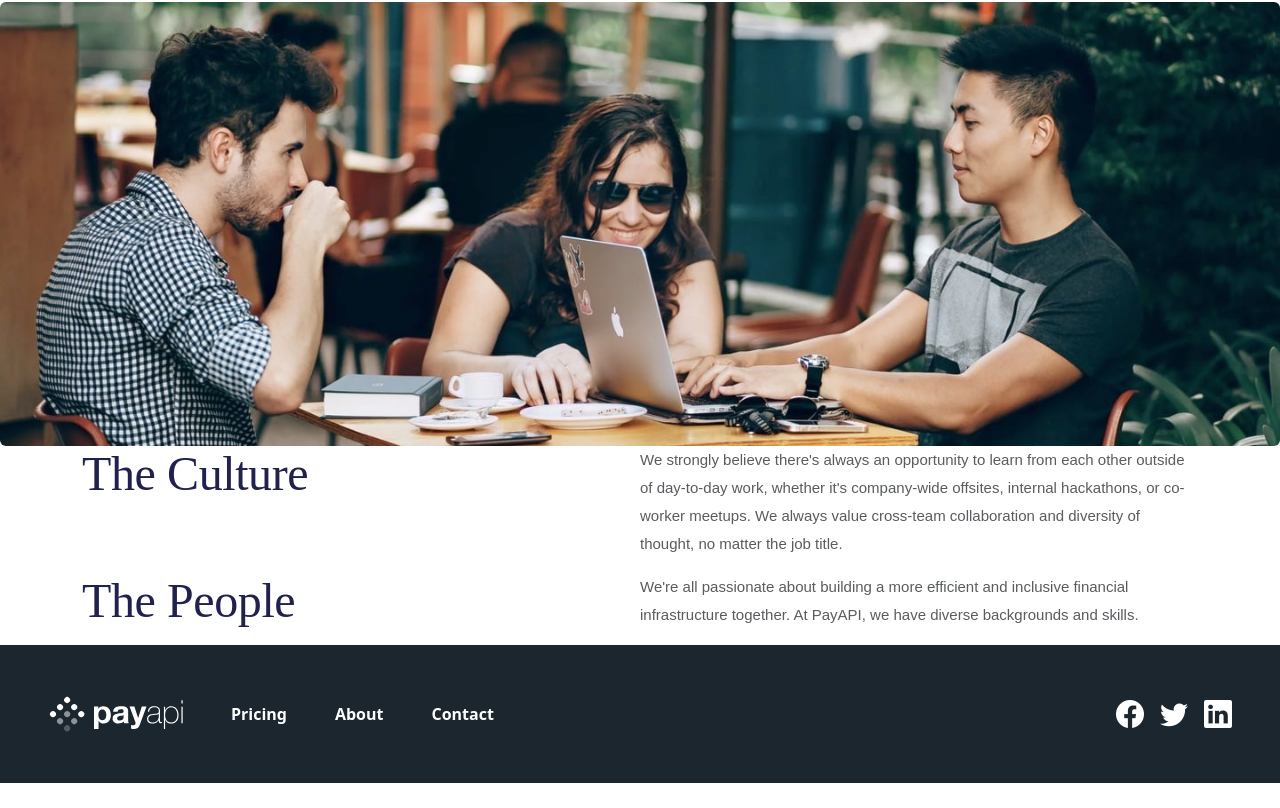
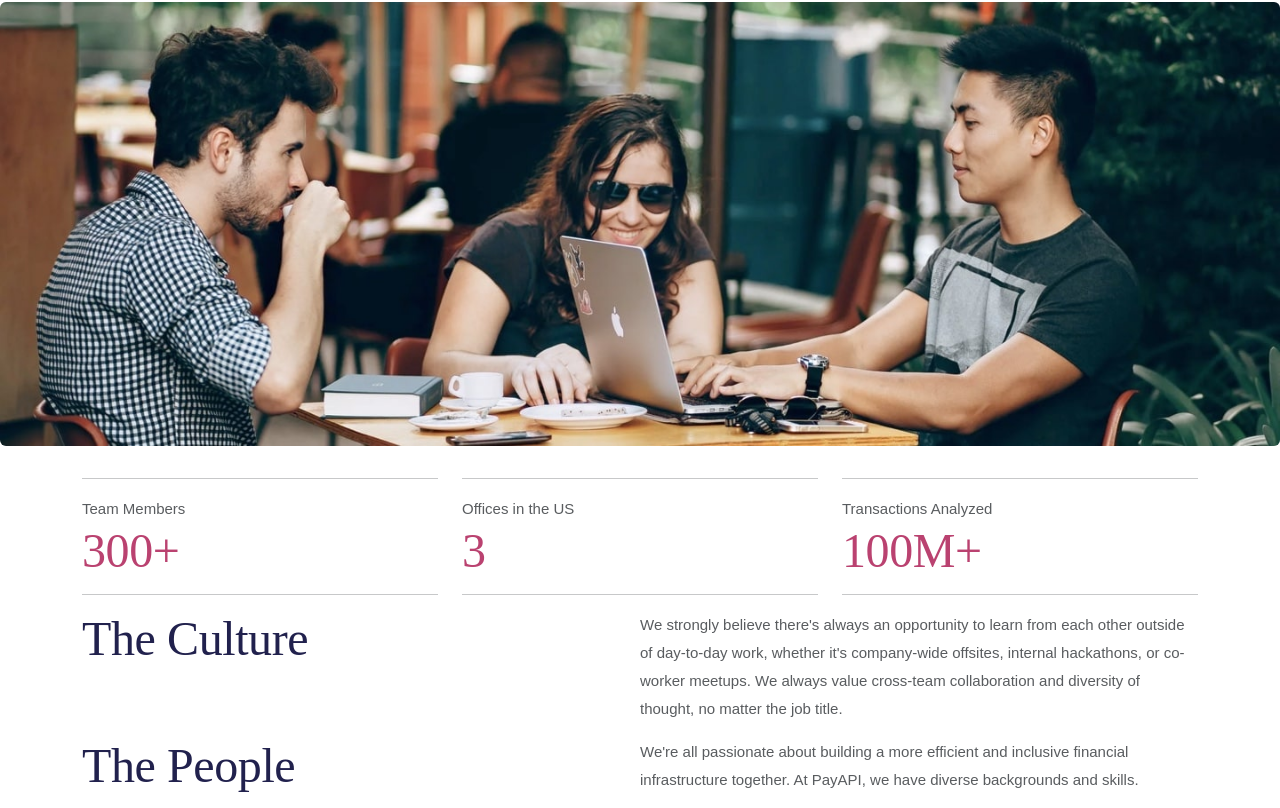
Before and after one commit to abdalsimam1-sketch/pay-api-multipage-website, a React (Vite) app: page /about in a window 1280 px wide. Shown: the part 602-1410 px from the top of the page. Before the commit the page ends 1385 px from the top, so only its background shows below. Built offline with nearby package versions, Linux system fonts and the light colour scheme.

Commit message:
add stat section in the about page

```diff
--- /dev/null
+++ b/src/data/AboutData.js
@@ -0,0 +1,17 @@
+export const aboutStats = [
+  {
+    name: "Team Members",
+    number: 300,
+    symbol: "+",
+  },
+  {
+    name: "Offices in the US",
+    number: 3,
+    symbol: "",
+  },
+  {
+    name: "Transactions Analyzed",
+    number: 100,
+    symbol: "M+",
+  },
+];
--- a/src/pages/About.jsx
+++ b/src/pages/About.jsx
@@ -1,6 +1,7 @@
 import groupDesktop from "../assets/about/desktop/image-team-members.jpg";
 import groupMobile from "../assets/about/mobile/image-team-members.jpg";
 import groupTablet from "../assets/about/tablet/image-team-members.jpg";
+import { aboutStats } from "../data/AboutData.js";
 
 export const About = () => {
   return (
@@ -44,7 +45,7 @@ export const About = () => {
       </section>
 
       <section
-        className="group-picture-section  d-md-flex justify-content-md-center"
+        className="group-picture-section  d-md-flex justify-content-md-center mb-3"
         style={{ overflow: "hidden" }}
       >
         <picture>
@@ -56,6 +57,29 @@ export const About = () => {
             className="img-fluid rounded"
           />
         </picture>
+      </section>
+
+      <section className="stat-section container ">
+        <div className="row">
+          <hr className="d-md-none" />
+          {aboutStats.map((item, index) => (
+            <div className="col-12 col-md-4" key={index}>
+              <hr className="d-none d-md-block" />
+              <span className="text-preset-7-regular text-muted">
+                {item.name}
+              </span>
+              <h3
+                className="text-preset-3"
+                style={{ color: "var( --rose-600)!important" }}
+              >
+                {item.number}
+                {item.symbol}
+              </h3>
+              <hr className="d-none d-md-block" />
+            </div>
+          ))}
+          <hr className="d-md-none" />
+        </div>
       </section>
 
       <section className=" container d-flex flex-column flex-md-row justify-content-between about-hero-section">
```
